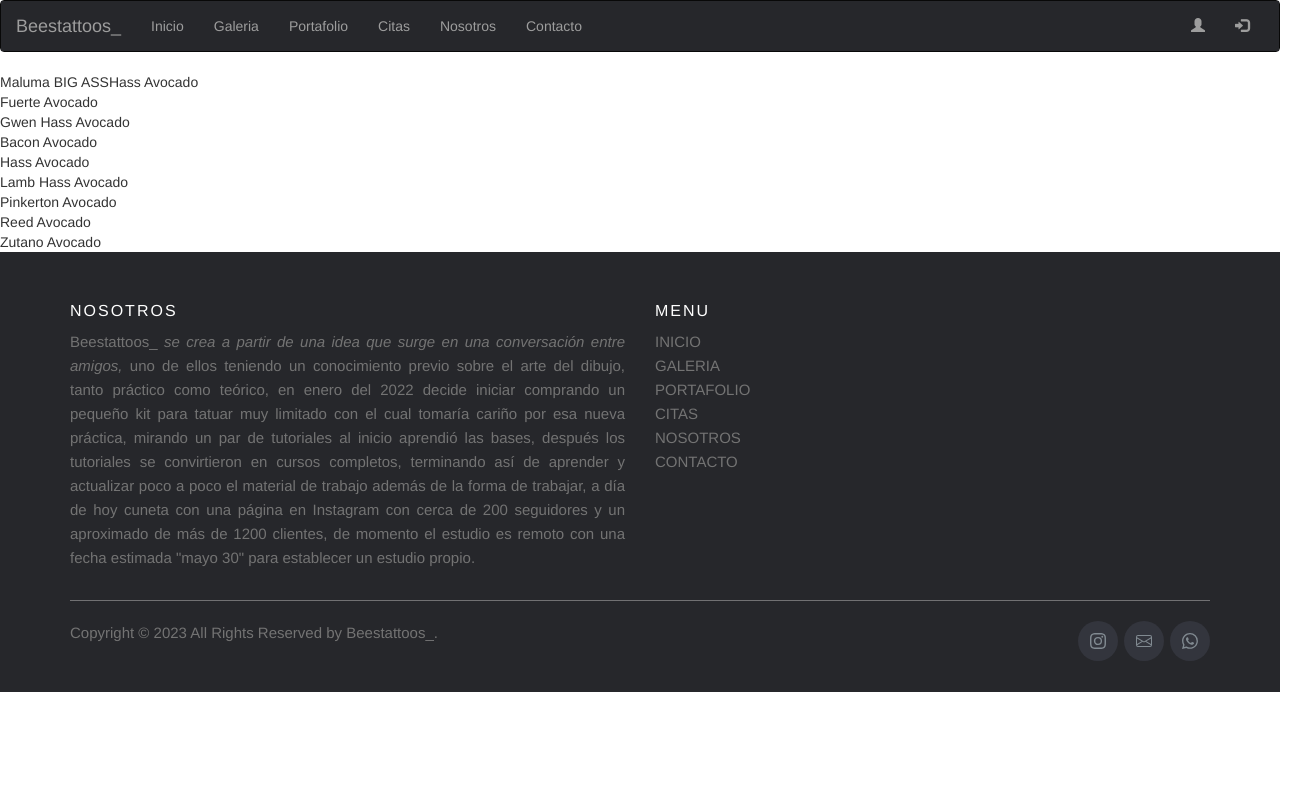
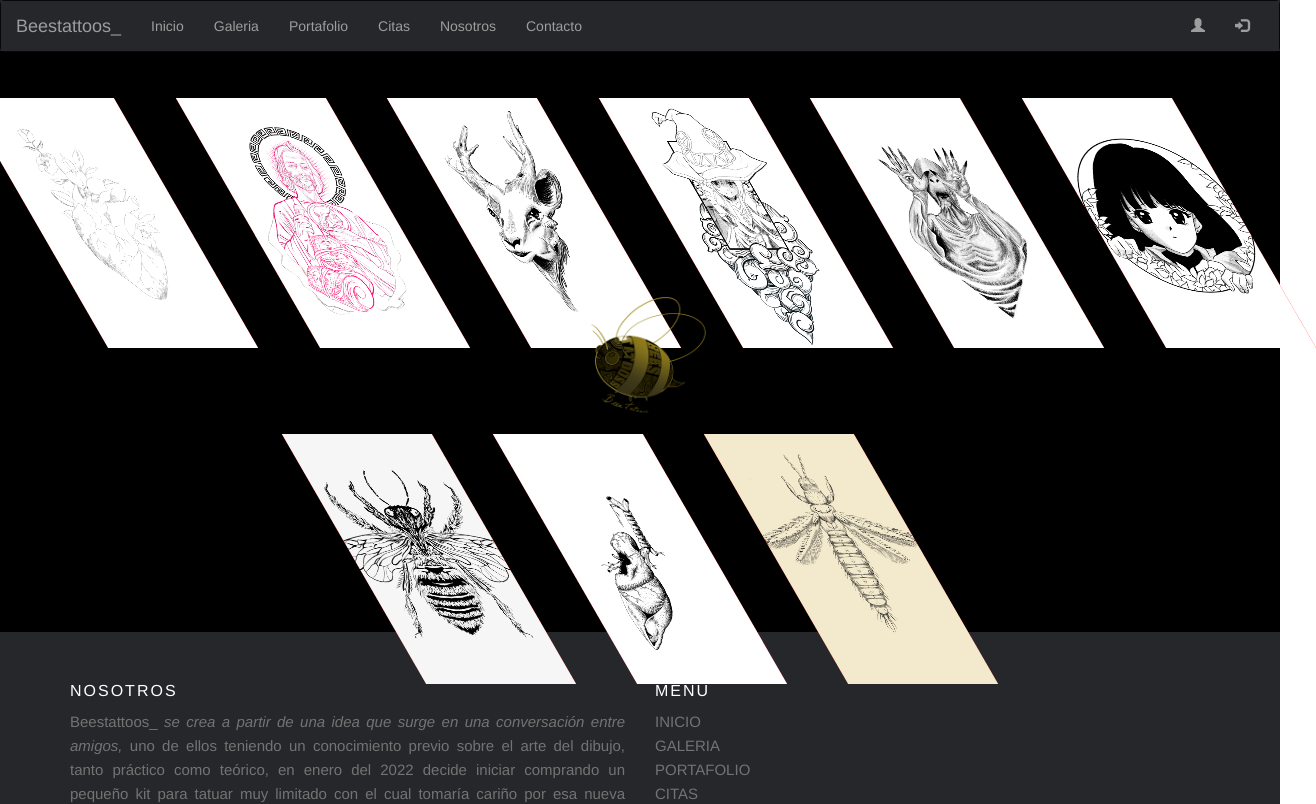
Before and after one commit to AlejandroFloresF/beestattoos_, a Next.js app: page / in a window 1280 px wide. Shown: the top 804 px of the page, 1316 px wide, since content can reach past the window. Built offline with nearby package versions, Linux system fonts and the light colour scheme.

Commit message:
v0.17.26 se hace fix en galeria y portafolio, casi terminadas

```diff
--- a/assets/css/Galeria.css
+++ b/assets/css/Galeria.css
@@ -27,7 +27,6 @@
   margin: 1.2%;
 }
 
-
 .active {
   max-width: 250px;
   max-height: 250px;
@@ -45,25 +44,7 @@
     height: 15rem;
     width: 15rem;
   }
-  .photos-container--card:hover {
-    animation-duration: 0.5s;
-    animation-name: focus;
-    animation-iteration-count: 2;
-    animation-direction: alternate;
-  }
 
-  @keyframes focus {
-    0% {
-      width: 200px;
-      height: 200px;
-    }
-
-    100% {
-      width: 250px;
-      height: 250px;
-      margin: 0%;
-    }
-  }
 }
 
 @media only screen and (min-width: 576px) {
@@ -71,32 +52,8 @@
     height: 25rem;
     width: 25rem;
   }
-  .photos-container--card:hover {
-    animation-duration: 1s;
-    animation-name: focus;
-    animation-iteration-count: 2;
-    animation-direction: alternate;
-  }
 
-  @keyframes focus {
-    0% {
-      width: 250px;
-      height: 250px;
-    }
-
-    100% {
-      width: 300px;
-      height: 300px;
-      max-width: 300px;
-      max-height: 300px;
-      margin: -0.4%;
-    }
-  }
 }
-
-
-
-
 
 .photos-container--slider :nth-child(1) {
   background-image: url(../imagenes/a.jpg);
--- /dev/null
+++ b/assets/css/Index.css
@@ -0,0 +1,100 @@
+.main-index-container {
+    margin-top: -10vh;
+    width: 100%;
+    height: 80vh;
+    background-color: #26272b;
+}
+
+.main-index-logo {
+    z-index: 10;
+    position: absolute;
+    top: 45%;
+    left: 50%;
+    transform: translate(-50%, -50%);
+    width: 15rem;
+    height: 15rem;
+    background-image: url(../imagenes/Logo.png);
+    background-position: center;
+    background-repeat: no-repeat;
+    background-size: cover;
+}
+
+.main-index-slider--container {
+    background-color: black;
+    width: 100%;
+    height: 80vh;
+    padding-left: 2%;
+    padding-right: 2% ;
+    display: flex;
+    flex-wrap: wrap;
+    justify-content: center;
+    align-items: center;
+    list-style: none;
+    gap: 5%;
+}
+
+
+.main-index-slider--container :nth-child(n) {
+    width: 150px;
+    height: 25rem;
+    background-color: red;
+    transform: skew(30deg);
+    margin-top: 40px;
+    z-index: 0;
+}
+
+.main-index-slider--container :nth-child(1) {
+    background-image: url(../imagenes/boceto1.jpg);
+    background-position : center;
+    background-repeat: no-repeat;
+    background-size: cover;
+}
+.main-index-slider--container :nth-child(2) {
+    background-image: url(../imagenes/boceto2.jpg);
+    background-position : center;
+    background-repeat: no-repeat;
+    background-size: cover;
+
+}
+.main-index-slider--container :nth-child(3) {
+    background-image: url(../imagenes/boceto3.jpg);
+    background-position : center;
+    background-repeat: no-repeat;
+    background-size: cover;
+}
+.main-index-slider--container :nth-child(4) {
+    background-image: url(../imagenes/boceto4.jpg);
+    background-position : center;
+    background-repeat: no-repeat;
+    background-size: cover;
+}
+.main-index-slider--container :nth-child(5) {
+    background-image: url(../imagenes/boceto5.jpg);
+    background-position : center;
+    background-repeat: no-repeat;
+    background-size: cover;
+}
+.main-index-slider--container :nth-child(6) {
+    background-image: url(../imagenes/boceto6.jpg);
+    background-position : center;
+    background-repeat: no-repeat;
+    background-size: cover;
+}
+.main-index-slider--container :nth-child(7) {
+    background-image: url(../imagenes/boceto7.jpg);
+    background-position : center;
+    background-repeat: no-repeat;
+    background-size: cover;
+}
+.main-index-slider--container :nth-child(8) {
+    background-image: url(../imagenes/boceto8.jpg);
+    background-position : center;
+    background-repeat: no-repeat;
+    background-size: cover;
+}
+.main-index-slider--container :nth-child(9) {
+    background-image: url(../imagenes/boceto9.jpg);
+    background-position : center;
+    background-repeat: no-repeat;
+    background-size: cover;
+}
--- a/assets/css/Portafolio.css
+++ b/assets/css/Portafolio.css
@@ -32,25 +32,8 @@
     height: 15rem;
     width: 15rem;
   }
-  .portafolio-container--card:hover {
-    animation-duration: 0.5s;
-    animation-name: focus;
-    animation-iteration-count: 2;
-    animation-direction: alternate;
-  }
 
-  @keyframes focus {
-    0% {
-      width: 200px;
-      height: 200px;
-    }
 
-    100% {
-      width: 250px;
-      height: 250px;
-      margin: 0%;
-    }
-  }
 }
 
 @media only screen and (min-width: 576px) {
@@ -58,27 +41,8 @@
     height: 25rem;
     width: 25rem;
   }
-  .portafolio-container--card:hover {
-    animation-duration: 1s;
-    animation-name: focus;
-    animation-iteration-count: 2;
-    animation-direction: alternate;
-  }
 
-  @keyframes focus {
-    0% {
-      width: 250px;
-      height: 250px;
-    }
 
-    100% {
-      width: 300px;
-      height: 300px;
-      max-width: 300px;
-      max-height: 300px;
-      margin: -0.4%;
-    }
-  }
 }
 
 
--- a/package.json
+++ b/package.json
@@ -2,6 +2,7 @@
   "dependencies": {
     "bootstrap": "^5.2.3",
     "bootstrap-icons": "^1.10.4",
+    "framer-motion": "^10.12.4",
     "next": "^13.3.0",
     "next-auth": "^4.21.1",
     "react": "^18.2.0",
--- a/pages/_app.js
+++ b/pages/_app.js
@@ -3,6 +3,8 @@ import '../assets/css/Navbar.css'
 import '../assets/css/Footer.css'
 import '../assets/css/Galeria.css'
 import '../assets/css/Portafolio.css'
+import '../assets/css/Index.css'
+
 
 
 
--- a/pages/index.tsx
+++ b/pages/index.tsx
@@ -19,9 +19,20 @@ const HomePage = () => {
     return (
         <div>
             <Navbar/>
-            {productList.map((product) => (
-                <div>{product.name}</div>
-            ))}
+            <section className="main-index-container">
+                <div className="main-index-logo"></div>
+                <ul className="main-index-slider--container">
+                    <li></li>
+                    <li></li>
+                    <li></li>
+                    <li></li>
+                    <li></li>
+                    <li></li>
+                    <li></li>
+                    <li></li>
+                    <li></li>
+                </ul>
+            </section>
             <Footer/>
         </div>
     )
```
Also changed, not shown: pages/galeria.js (+61 -29 lines), pages/portafolio.js (+47 -18 lines), assets/imagenes/Logo.png, 1 other file (tests, documents, lock files or other folders).
